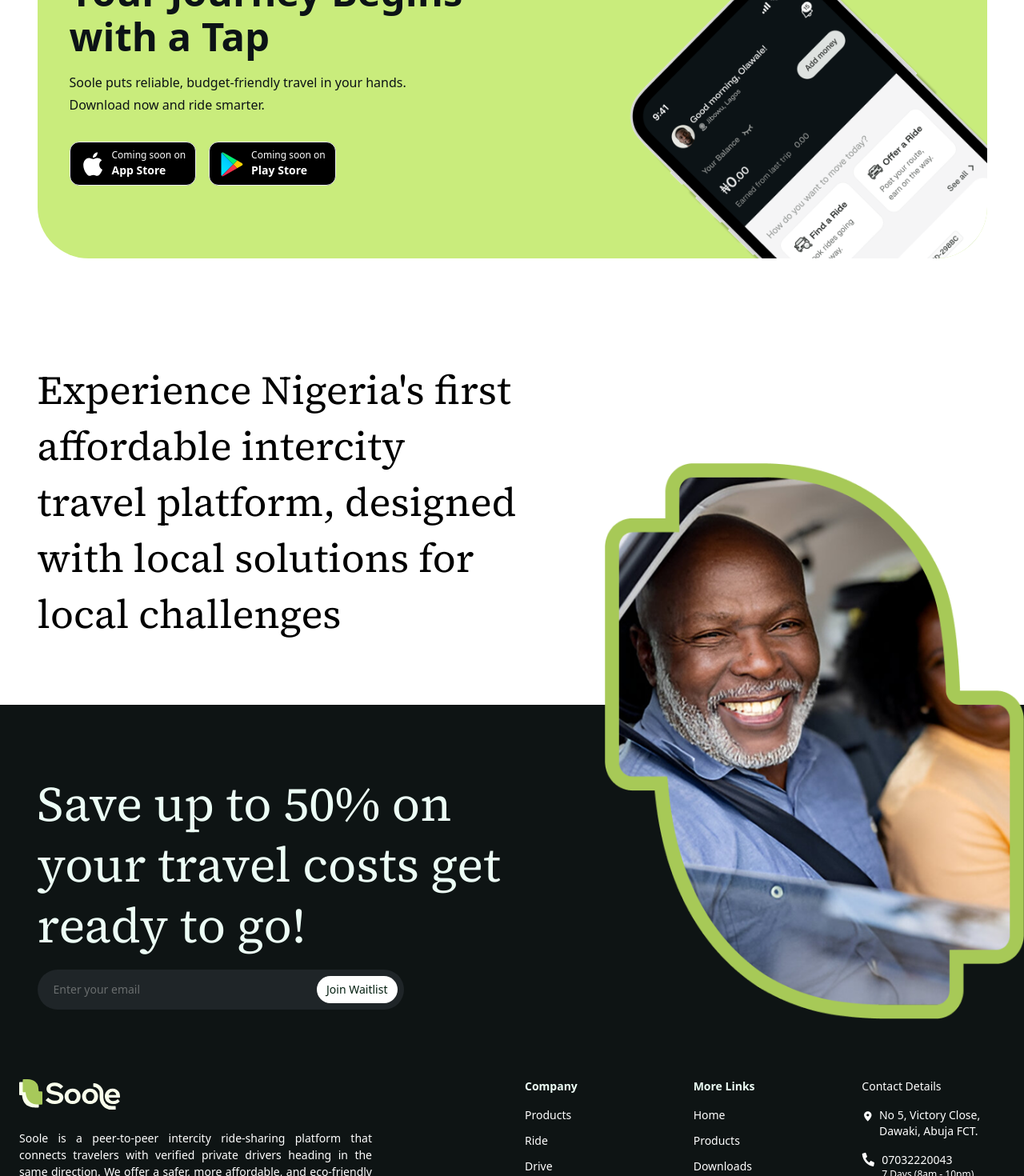
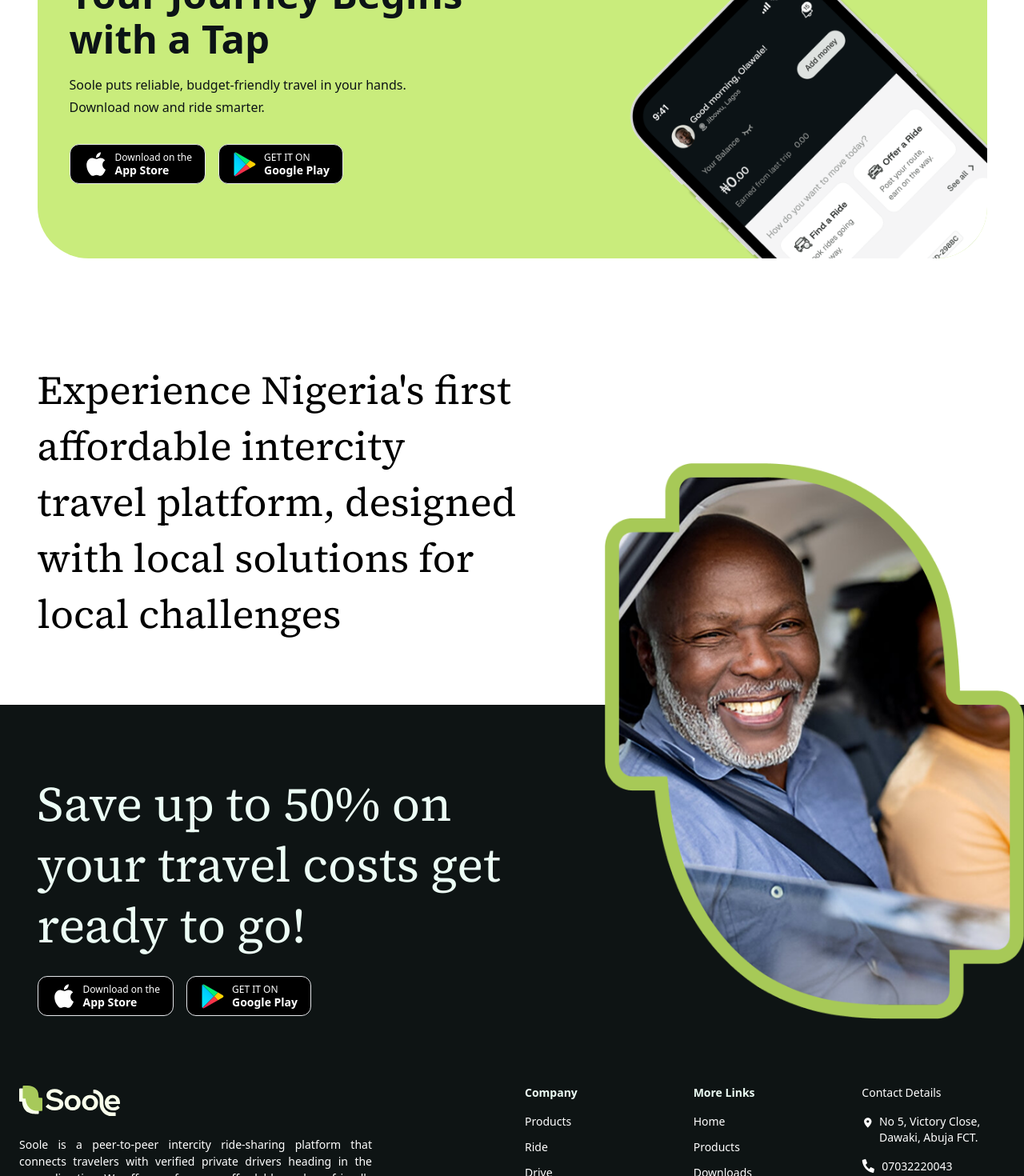
Before and after one commit to soole-ng/soole-webpage, a Next.js app: page /about-us in a window 1280 px wide. Shown: the part 2847-4317 px from the top of the page at 80% size. Built offline with nearby package versions, Linux system fonts and the light colour scheme; a web font is replaced by a local one.

Commit message:
feat: add live Google Play Store URL to all app download buttons

```diff
--- a/components/landing-page-components/hero.tsx
+++ b/components/landing-page-components/hero.tsx
@@ -1,72 +1,10 @@
 "use client";
 import { motion } from "framer-motion";
 import Navbar from "../shared/navbar";
-import { useForm } from "react-hook-form";
-import { zodResolver } from "@hookform/resolvers/zod";
-import * as z from "zod";
-import { submitEmail } from "@/app/actions/submit-email";
-import { useState } from "react";
-import { SuccessModal } from "../ui/success-modal";
-
-// Define the schema for email validation
-const emailSchema = z.object({
-  email: z.string().email("Please enter a valid email address"),
-});
-
-type EmailFormData = z.infer<typeof emailSchema>;
+import { Icons } from "../shared/icons";
 
 const Hero = () => {
-  const [isSubmitting, setIsSubmitting] = useState(false);
-  const [showSuccessModal, setShowSuccessModal] = useState(false);
-  const [submitMessage, setSubmitMessage] = useState<{
-    type: "success" | "error";
-    text: string;
-  } | null>(null);
-
-  const {
-    register,
-    handleSubmit,
-    formState: { errors },
-    reset,
-  } = useForm<EmailFormData>({
-    resolver: zodResolver(emailSchema),
-  });
-
-  const onSubmit = async (data: EmailFormData) => {
-    setIsSubmitting(true);
-    setSubmitMessage(null);
-
-    try {
-      const result = await submitEmail(data.email);
-      console.log("Submit result:", result);
-
-      if (result.success) {
-        console.log("Setting showSuccessModal to true");
-        setShowSuccessModal(true);
-        reset(); // Clear the form
-      } else {
-        setSubmitMessage({
-          type: "error",
-          text: result.message || "Failed to join waitlist. Please try again.",
-        });
-      }
-    } catch (error) {
-      console.error("Submit error:", error);
-      setSubmitMessage({
-        type: "error",
-        text: "An unexpected error occurred. Please try again.",
-      });
-    } finally {
-      setIsSubmitting(false);
-    }
-  };
-
   return (
-    <>
-      <SuccessModal
-        isOpen={showSuccessModal}
-        onClose={() => setShowSuccessModal(false)}
-      />
       <div className="bg-[#0C1316] h-[80vh] md:h-screen relative overflow-hidden">
         {/* Video Background */}
         <div className="absolute inset-0 w-full h-full">
@@ -111,54 +49,52 @@ const Hero = () => {
             </div>
 
             <motion.div
-              className="flex flex-col gap-[24px] md:gap-[32px]"
+              className="flex flex-col gap-[16px] md:gap-[24px]"
               initial={{ opacity: 0, y: 50 }}
               animate={{ opacity: 1, y: 0 }}
               transition={{ duration: 0.75, delay: 0.4 }}
             >
               <h4 className="text-white text-center md:text-start text-base">
-                Join the waitlist to get first access.
+                Download the Soole App
               </h4>
-              <form onSubmit={handleSubmit(onSubmit)} className="w-full max-w-[458px]">
-                <div className="bg-[#1F2528] w-full rounded-[32px] #B3B5B4 flex items-center p-2 text-sm  md:p-2">
-                  <input
-                    {...register("email")}
-                    className="px-2 md:px-3 py-2 flex-1 h-full text-xs md:text-[14px] outline-none text-[#B3B5B4] bg-transparent"
-                    placeholder="Enter your email"
-                    type="email"
-                    disabled={isSubmitting}
-                  />
-                  <button
-                    type="submit"
-                    disabled={isSubmitting}
-                    className="bg-white w-fit md:px-3 px-2 py-1 md:py-2 font-medium text-[#042011] text-xs md:text-[14px] rounded-[32px] disabled:opacity-50 disabled:cursor-not-allowed"
-                  >
-                    {isSubmitting ? "Joining..." : "Join Waitlist"}
-                  </button>
-                </div>
-                {errors.email && (
-                  <p className="text-red-400 text-sm mt-2 px-2">
-                    {errors.email.message}
-                  </p>
-                )}
-                {submitMessage && (
-                  <p
-                    className={`text-sm mt-2 px-2 ${
-                      submitMessage.type === "success"
-                        ? "text-green-400"
-                        : "text-red-400"
-                    }`}
-                  >
-                    {submitMessage.text}
-                  </p>
-                )}
-              </form>
+              <div className="flex flex-row justify-center md:justify-start gap-4">
+                <a
+                  href="#"
+                  className="rounded-[12px] flex gap-2 items-center py-1.5 px-3 md:px-4 md:py-2 border-[#E5E7EB] border bg-black cursor-pointer transition-all duration-300 hover:bg-neutral-900 active:scale-95"
+                >
+                  <Icons.appleIcon className="size-4 md:size-8" />
+                  <div className="text-start">
+                    <span className="block font-light text-[8px] md:text-xs text-white leading-tight">
+                      Download on the
+                    </span>
+                    <span className="block font-semibold text-[11px] md:text-[14px] text-white leading-tight">
+                      App Store
+                    </span>
+                  </div>
+                </a>
+
+                <a
+                  href="https://play.google.com/store/apps/details?id=ng.soole.soole_app&pcampaignid=web_share"
+                  target="_blank"
+                  rel="noopener noreferrer"
+                  className="rounded-[12px] flex gap-2 items-center py-1.5 px-3 md:px-4 md:py-2 border-[#E5E7EB] border bg-black cursor-pointer transition-all duration-300 hover:bg-neutral-900 active:scale-95"
+                >
+                  <Icons.playstore className="size-4 md:size-8" />
+                  <div className="text-start">
+                    <span className="block font-light text-[8px] md:text-xs text-white leading-tight">
+                      GET IT ON
+                    </span>
+                    <span className="block font-semibold text-[11px] md:text-[14px] text-white leading-tight">
+                      Google Play
+                    </span>
+                  </div>
+                </a>
+              </div>
             </motion.div>
           </div>
         </section>
       </div>
     </div>
-    </>
   );
 };
 
--- a/components/landing-page-components/slant-section.tsx
+++ b/components/landing-page-components/slant-section.tsx
@@ -93,39 +93,43 @@ const SlantPhoneSection = ({backgroundColor = "#0C1316", textColor = "#F9FFEB"}
             className="flex flex-row justify-center lg:justify-start gap-4 mt-4 "
             variants={textVariants}
           >
-            <motion.div
-              className="rounded-[12px] flex gap-2 items-center  py-1 px-2 md:px-3 md:py-2 border-[#E5E7EB] border  bg-black cursor-pointer transition-all duration-300 hover:bg-gray-900"
+            <motion.a
+              href="#"
+              className="rounded-[12px] flex gap-2 items-center py-1.5 px-3 md:px-4 md:py-2 border-[#E5E7EB] border bg-black cursor-pointer transition-all duration-300 hover:bg-gray-900"
               variants={buttonVariants}
               whileHover="hover"
               whileTap={{ scale: 0.95 }}
             >
               <Icons.appleIcon className="size-4 md:size-8" />
-              <div>
-                <h2 className="font-light text-[7.7px] md:text-xs text-white">
-                  Coming soon on
+              <div className="text-start">
+                <h2 className="font-light text-[8px] md:text-xs text-white leading-tight">
+                  Download on the
                 </h2>
-                <p className="font-semibold text-[11px] md:text-[14px] text-white">
+                <p className="font-semibold text-[11px] md:text-[14px] text-white leading-tight">
                   App Store
                 </p>
               </div>
-            </motion.div>
+            </motion.a>
 
-            <motion.div
-              className="rounded-[12px] flex gap-2 items-center w-fit px-3 border-[#E5E7EB] border  bg-black cursor-pointer transition-all duration-300 hover:bg-gray-900"
+            <motion.a
+              href="https://play.google.com/store/apps/details?id=ng.soole.soole_app&pcampaignid=web_share"
+              target="_blank"
+              rel="noopener noreferrer"
+              className="rounded-[12px] flex gap-2 items-center w-fit py-1.5 px-3 md:px-4 md:py-2 border-[#E5E7EB] border bg-black cursor-pointer transition-all duration-300 hover:bg-gray-900"
               variants={buttonVariants}
               whileHover="hover"
               whileTap={{ scale: 0.95 }}
             >
               <Icons.playstore className="size-4 md:size-8" />
-              <div>
-                <h2 className="font-light text-[7.7px] md:text-xs text-white">
-                  Coming soon on
+              <div className="text-start">
+                <h2 className="font-light text-[8px] md:text-xs text-white leading-tight">
+                  GET IT ON
                 </h2>
-                <p className="font-semibold text-[11px] md:text-[14px] text-white">
-                  Play Store
+                <p className="font-semibold text-[11px] md:text-[14px] text-white leading-tight">
+                  Google Play
                 </p>
               </div>
-            </motion.div>
+            </motion.a>
           </motion.div>
         </motion.div>
 
--- a/components/shared/footer.tsx
+++ b/components/shared/footer.tsx
@@ -4,72 +4,14 @@ import { companyLinks, contactDetails, moreLinks, socialLinks } from "@/utils/co
 import Image from "next/image"
 import { motion } from "framer-motion"
 import { Icons } from "./icons"
-import { useForm } from "react-hook-form"
-import { zodResolver } from "@hookform/resolvers/zod"
-import * as z from "zod"
-import { submitEmail } from "@/app/actions/submit-email"
-import { useState } from "react"
-import { SuccessModal } from "../ui/success-modal"
-
-// Define the schema for email validation
-const emailSchema = z.object({
-  email: z.string().email("Please enter a valid email address"),
-})
-
-type EmailFormData = z.infer<typeof emailSchema>
 
 export default function Footer({
   hideFooter = false,
 }: {
   hideFooter?: boolean
 }) {
-  const [isSubmitting, setIsSubmitting] = useState(false)
-  const [showSuccessModal, setShowSuccessModal] = useState(false)
-  const [submitMessage, setSubmitMessage] = useState<{
-    type: "success" | "error"
-    text: string
-  } | null>(null)
-
-  const {
-    register,
-    handleSubmit,
-    formState: { errors },
-    reset,
-  } = useForm<EmailFormData>({
-    resolver: zodResolver(emailSchema),
-  })
-
-  const onSubmit = async (data: EmailFormData) => {
-    setIsSubmitting(true)
-    setSubmitMessage(null)
-
-    try {
-      const result = await submitEmail(data.email)
-      console.log("Submit result:", result)
-
-      if (result.success) {
-        console.log("Setting showSuccessModal to true")
-        setShowSuccessModal(true)
-        reset() // Clear the form
-      } else {
-        setSubmitMessage({
-          type: "error",
-          text: result.message || "Failed to join waitlist. Please try again.",
-        })
-      }
-    } catch (error) {
-      console.error("Submit error:", error)
-      setSubmitMessage({
-        type: "error",
-        text: "An unexpected error occurred. Please try again.",
-      })
-    } finally {
-      setIsSubmitting(false)
-    }
-  }
   return (
     <>
-      <SuccessModal isOpen={showSuccessModal} onClose={() => setShowSuccessModal(false)} />
       <section className="relative overflow-hidden">
         <div className="brand-width my-12 flex lg:flex-row flex-col justify-between">
           {!hideFooter && (
@@ -116,41 +58,45 @@ export default function Footer({
                   Save up to 50% on your travel costs get ready to go!
                 </motion.h2>
 
-                <motion.form
-                  onSubmit={handleSubmit(onSubmit)}
+                <motion.div
                   initial={{ opacity: 0, y: 20 }}
                   whileInView={{ opacity: 1, y: 0 }}
                   viewport={{ once: true }}
                   transition={{ duration: 0.6, delay: 0.5 }}
-                  className="w-full max-w-[458px]"
+                  className="mt-6 flex flex-row gap-4 flex-wrap justify-start"
                 >
-                  <div className="bg-[#1F2528] mt-4 w-full rounded-[32px] #B3B5B4 flex items-center p-2.5 text-sm md:p-2 transition-all duration-300">
-                    <input
-                      {...register("email")}
-                      className="px-2 md:px-3 flex-1 text-xs md:text-[14px] outline-none text-[#B3B5B4] bg-transparent"
-                      placeholder="Enter your email"
-                      type="email"
-                      disabled={isSubmitting}
-                    />
-                    <button
-                      type="submit"
-                      disabled={isSubmitting}
-                      className="bg-white w-fit md:px-3 px-3 py-2 md:py-2 font-medium text-[#042011] text-xs md:text-[14px] rounded-[32px] transition-all duration-300 disabled:opacity-50 disabled:cursor-not-allowed"
-                    >
-                      {isSubmitting ? "Joining..." : "Join Waitlist"}
-                    </button>
-                  </div>
-                  {errors.email && <p className="text-red-400 text-sm mt-2 px-2">{errors.email.message}</p>}
-                  {submitMessage && (
-                    <p
-                      className={`text-sm mt-2 px-2 ${
-                        submitMessage.type === "success" ? "text-green-400" : "text-red-400"
-                      }`}
-                    >
-                      {submitMessage.text}
-                    </p>
-                  )}
-                </motion.form>
+                  <a
+                    href="#"
+                    className="rounded-[12px] flex gap-2 items-center py-1.5 px-3 md:px-4 md:py-2 border-[#E5E7EB] border bg-black cursor-pointer transition-all duration-300 hover:bg-neutral-900 active:scale-95"
+                  >
+                    <Icons.appleIcon className="size-4 md:size-8" />
+                    <div className="text-start">
+                      <span className="block font-light text-[8px] md:text-xs text-white leading-tight">
+                        Download on the
+                      </span>
+                      <span className="block font-semibold text-[11px] md:text-[14px] text-white leading-tight">
+                        App Store
+                      </span>
+                    </div>
+                  </a>
+
+                  <a
+                    href="https://play.google.com/store/apps/details?id=ng.soole.soole_app&pcampaignid=web_share"
+                    target="_blank"
+                    rel="noopener noreferrer"
+                    className="rounded-[12px] flex gap-2 items-center py-1.5 px-3 md:px-4 md:py-2 border-[#E5E7EB] border bg-black cursor-pointer transition-all duration-300 hover:bg-neutral-900 active:scale-95"
+                  >
+                    <Icons.playstore className="size-4 md:size-8" />
+                    <div className="text-start">
+                      <span className="block font-light text-[8px] md:text-xs text-white leading-tight">
+                        GET IT ON
+                      </span>
+                      <span className="block font-semibold text-[11px] md:text-[14px] text-white leading-tight">
+                        Google Play
+                      </span>
+                    </div>
+                  </a>
+                </motion.div>
               </div>
             </div>
           </div>
```
